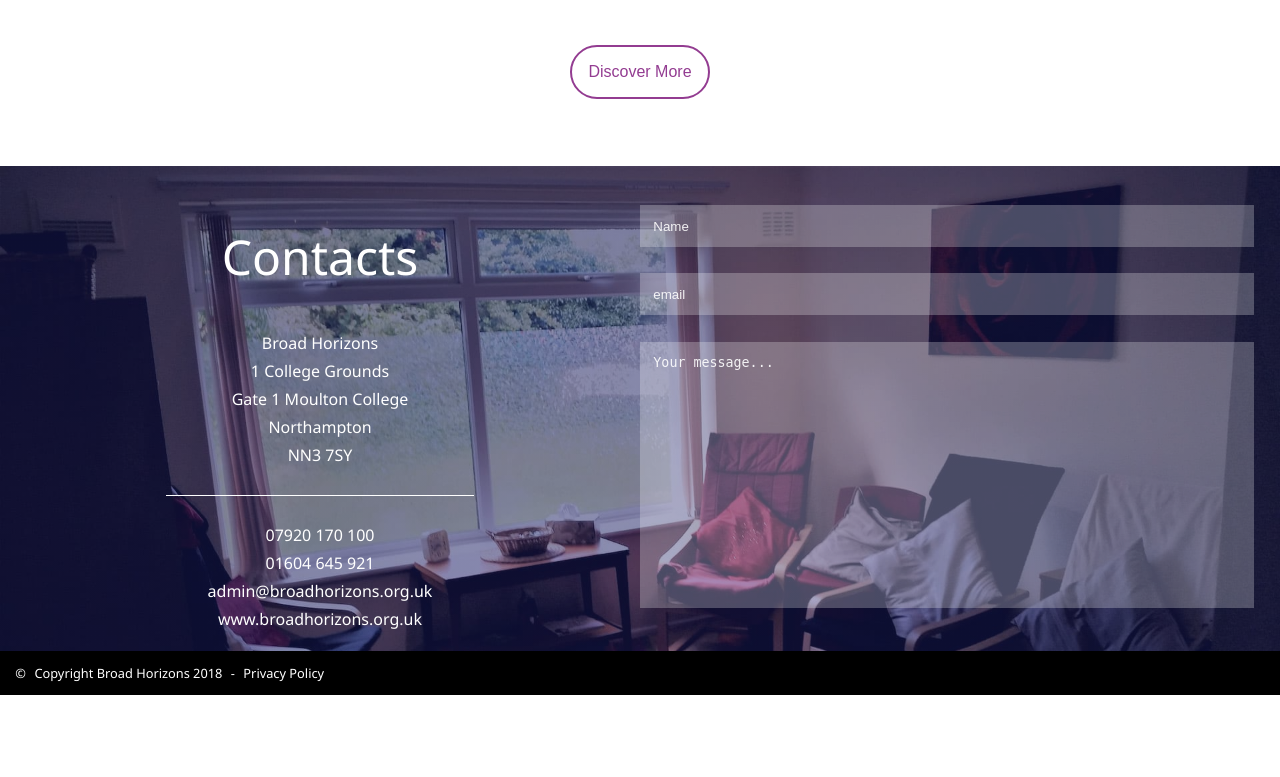
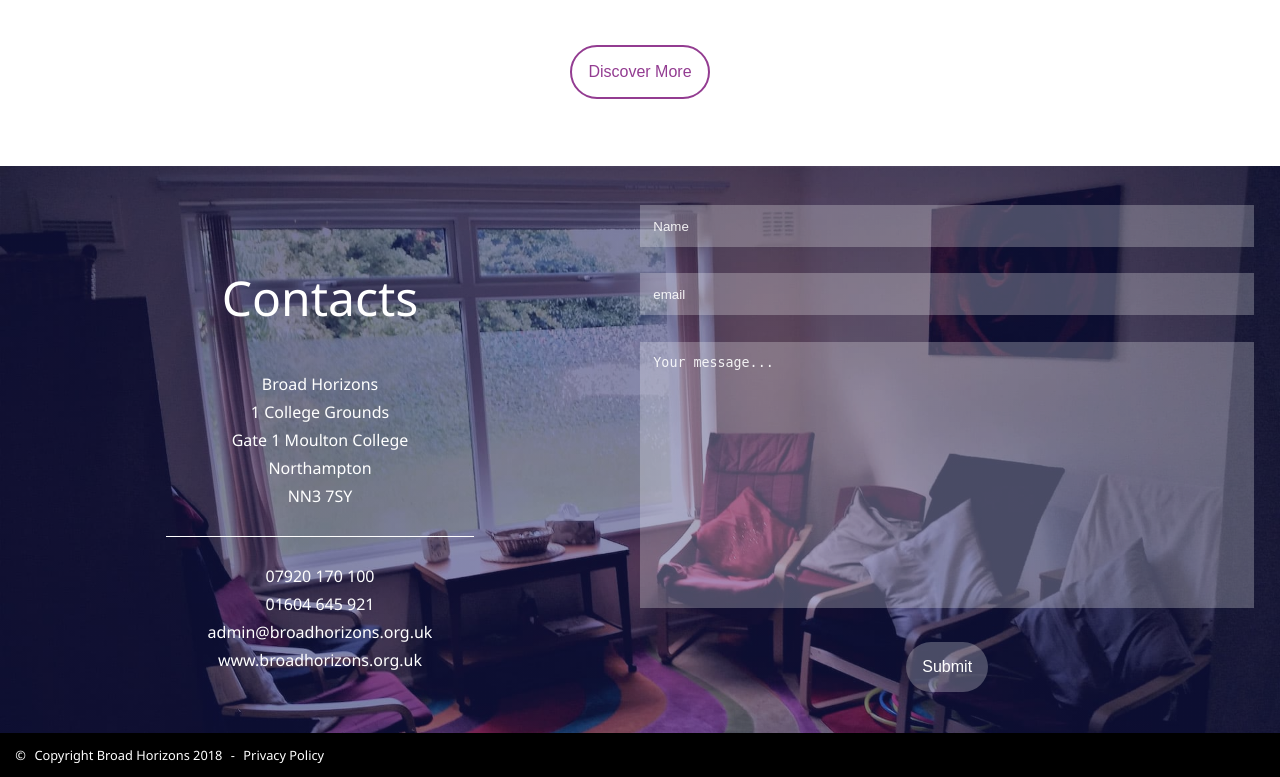
Before and after one commit to 40yostudent/tanyalecchi.com, a PHP site: page /index-wip.php in a window 1280 px wide. Shown: the part 3085-3862 px from the top of the page. Before the commit the page ends 3780 px from the top, so only its background shows below. Run offline with PHP 8.4, Linux system fonts and the light colour scheme.

Commit message:
contact form

```diff
--- a/index-wip.php
+++ b/index-wip.php
@@ -1,3 +1,16 @@
+<?php
+if(isset($_POST['submit'])){
+    $to = "support@qmill.eu"; // this is your Email address
+    $from = $_POST['email']; // this is the sender's Email address
+    $name = $_POST['name'];
+    $message = $_POST['message'];
+
+    $headers = "From:" . $from;
+    mail($to,"Mail from" . " " . $name,$message,$headers);
+    $mail_sent = "Mail Sent!";
+    }
+?>
+
 <?php include("header.php"); ?>
 
 <main>
@@ -116,10 +129,12 @@
                 <p>07920 170 100<br>01604 645 921<br>admin@broadhorizons.org.uk<br>www.broadhorizons.org.uk</p>
             </div>
 
-            <form>
+            <form action="" method="post" id="contact-form">
                 <input type="text" name="name" placeholder="Name"><br>
                 <input type="text" name="email" placeholder="email"><br>
                 <textarea name="message" placeholder="Your message..."></textarea>
+
+                <button type="submit" form="contact-form" value="submit">Submit</button>
             </form>
 
         </div>
--- a/styles.css
+++ b/styles.css
@@ -556,6 +556,19 @@ form > textarea::placeholder {
     opacity: 0.9;
 }
 
+form > button {
+    background-color: rgba(255, 255, 255, 0.25);
+    color: var(--bianco);
+
+    padding: 1em;
+    margin: 1em 0;
+    border: none;
+
+    border-radius: 4em;
+
+    font-size: 12pt;
+}
+
 #form {
     background: linear-gradient(var(--blu_trasp),var(--blu_trasp)), url("./images/banner-contact-us.jpg");
     height: 100%;
```
